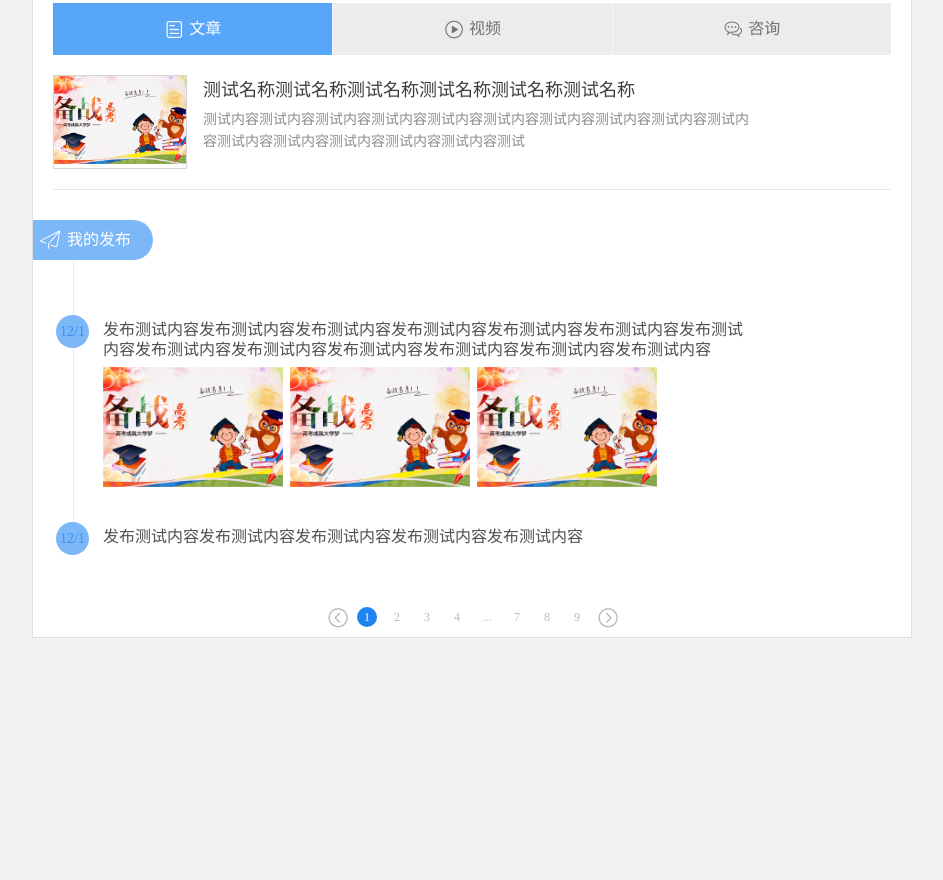
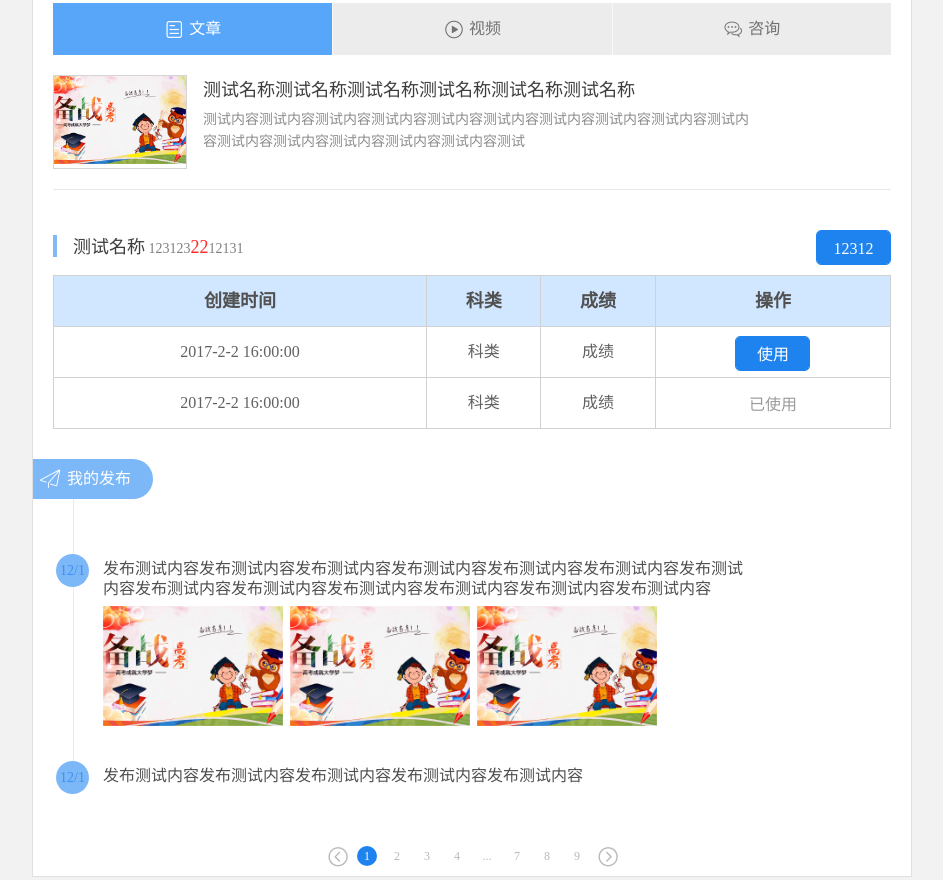
Before and after one commit to Microscorpio/volunteer, a plain HTML site: page views/index.html in a window 1280 px wide. Shown: the part 789-1669 px from the top of the page, without its empty margins (328-1271 px from the left). Before the commit the page ends 1430 px from the top, so only its background shows below. Drawn offline with Linux system fonts and the light colour scheme.

Commit message:
some table layout

```diff
--- a/assets/sass/common/_base.scss
+++ b/assets/sass/common/_base.scss
@@ -89,3 +89,39 @@ body{
     height: auto;
     margin: 0 auto;
 }
+.widget-title{
+    width: 100%;
+    height: 35px;
+    line-height: 35px;
+    position: relative;
+    &:before{
+        position: absolute;
+        content: "";
+        width: 4px;
+        height: 22px;
+        background-color: #82b9f3;
+        left: 0;
+        top: 5px;
+        z-index: 1;
+    }
+    p{
+        width: 100%;
+        padding-left: 20px;
+        label{
+            font-size: 18px;
+            color: #3d3d3d;
+        }
+        span{
+            font-size: 14px;
+            color: #7f7f7f;
+            font{
+                color: #ff2a2a;
+                font-size: 18px;
+            }
+        }
+        a.vo-btn{
+            float: right;
+            text-align: center;
+        }
+    }
+}
--- /dev/null
+++ b/assets/sass/common/_table.scss
@@ -0,0 +1,36 @@
+table.vo-table{
+	width: 100%;
+	height: auto;
+	border-spacing: 0;
+	border-collapse: collapse;
+	text-align: center;
+	vertical-align: middle;
+	thead{
+		tr{
+			width: 100%;
+			height: 50px;
+			line-height: 50px;
+			vertical-align: middle;
+			background-color: #d1e7ff;
+			th{
+				font-size: 18px;
+				color: #515151;
+				border: 1px solid #d1d1d1;
+			}
+		}
+	}
+	tbody{
+		tr{
+			width: 100%;
+			height: 50px;
+			line-height: 50px;
+			vertical-align: middle;
+			background-color: #fff;
+			td{
+				font-size: 16px;
+				color: #616161;
+				border: 1px solid #d1d1d1;
+			}
+		}
+	}
+}
--- a/assets/sass/common/_voBtn.scss
+++ b/assets/sass/common/_voBtn.scss
@@ -28,4 +28,9 @@
 		background-color: #fff;
 		color: #a8a8a8;
 	}
+	&.vo-btn-none{
+		background-color: transparent !important;
+		border: none !important;
+		color: #9b9b9b;
+	}
 }
--- a/assets/sass/index.scss
+++ b/assets/sass/index.scss
@@ -4,6 +4,8 @@
 @import "common/breadcrumb";
 @import "common/pagination";
 @import "common/voBtn";
+@import "common/table";
 @import "stylesheet/userWrapper";
 @import "stylesheet/sysWrapper";
 @import "stylesheet/tabLayout";
+@import "stylesheet/widget";
--- /dev/null
+++ b/assets/sass/stylesheet/_widget.scss
@@ -0,0 +1,18 @@
+.widget{
+	width: 100%;
+	height: auto;
+	padding: 20px;
+	.widget-body{
+		width: 100%;
+		height: auto;
+		margin-top: 10px;
+		&:after{
+			visibility: hidden;
+			display: block;
+			font-size: 0;
+			content: " ";
+			clear: both;
+			height: 0;
+		}
+	}
+}
--- a/views/index.html
+++ b/views/index.html
@@ -429,6 +429,46 @@
             </div>
             <!-- tab-layout end -->
 
+            <div class="widget">
+                <div class="widget-title clearfix">
+                    <p>
+                        <label for="">测试名称</label>
+                        <span>123123<font>22</font>12131</span>
+                        <a href="javascript:;" class="vo-btn vo-btn-primary vo-btn-md">12312</a>
+                    </p>
+                </div>
+                <div class="widget-body">
+                    <table class="vo-table">
+                        <thead>
+                            <tr>
+                                <th>创建时间</th>
+                                <th>科类</th>
+                                <th>成绩</th>
+                                <th>操作</th>
+                            </tr>
+                        </thead>
+                        <tbody>
+                            <tr>
+                                <td>2017-2-2 16:00:00</td>
+                                <td>科类</td>
+                                <td>成绩</td>
+                                <td>
+                                    <a href="javascript:;" class="vo-btn vo-btn-md vo-btn-primary">使用</a>
+                                </td>
+                            </tr>
+                            <tr>
+                                <td>2017-2-2 16:00:00</td>
+                                <td>科类</td>
+                                <td>成绩</td>
+                                <td>
+                                    <a href="javascript:;" class="vo-btn vo-btn-md vo-btn-none">已使用</a>
+                                </td>
+                            </tr>
+                        </tbody>
+                    </table>
+                </div>
+            </div>
+
             <!-- my-release start -->
             <div class="my-release-layout">
                 <div class="my-release-title">
```
Also changed, not shown: assets/css/index.css, 1 other file.
